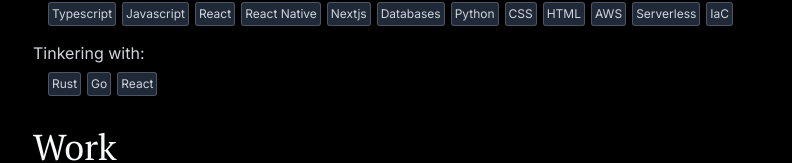
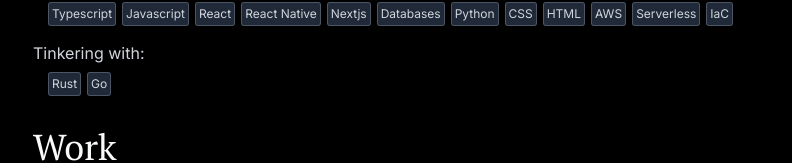
Before and after one commit to SheryConcepts/SheryConcepts, a Next.js app: page / in a window 1280 px wide. Shown: the part 507-670 px from the top of the page, without its empty margins (239-1031 px from the left). Built offline with nearby package versions, Linux system fonts and the light colour scheme.

Commit message:
about: removed react tag

```diff
--- a/app/page.tsx
+++ b/app/page.tsx
@@ -476,7 +476,6 @@
           <div className="flex ml-4 gap-x-2 flex-start items-start flex-row">
             <Tag>Rust</Tag>
             <Tag>Go</Tag>
-            <Tag>React</Tag>
           </div>
         </div>
       </div>
```
